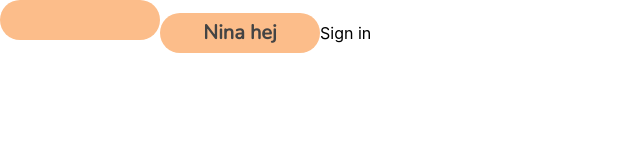
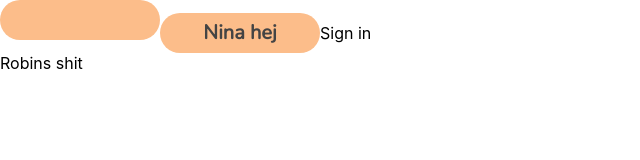
Before and after one commit to ninaodelius/Fem, a Next.js app: page / in a window 1280 px wide. Shown: the top 160 px of the page, without its empty margins (0-640 px from the left). Built offline with nearby package versions, Linux system fonts and the light colour scheme.

Commit message:
robins shit is on the first page

```diff
--- a/package.json
+++ b/package.json
@@ -9,9 +9,9 @@
     "lint": "next lint"
   },
   "dependencies": {
-    "next": "12.1.5",
-    "react": "18.0.0",
-    "react-dom": "18.0.0"
+    "next": "^12.1.5",
+    "react": "^18.0.0",
+    "react-dom": "^18.0.0"
   },
   "devDependencies": {
     "eslint": "8.14.0",
--- a/pages/index.js
+++ b/pages/index.js
@@ -19,6 +19,8 @@ const handleClick = () => {
     <Link href="/sign-in.jsx" passHref><Button /></Link>
     <Button disabled={false}>Nina hej</Button>
     <Link href="/sign-in.jsx">Sign in</Link>
+    <br></br>
+    <Link href="/sign-up.jsx">Robins shit</Link>
 
   </>
   )
```
Also changed, not shown: 2 other files (tests, documents, lock files or other folders).
